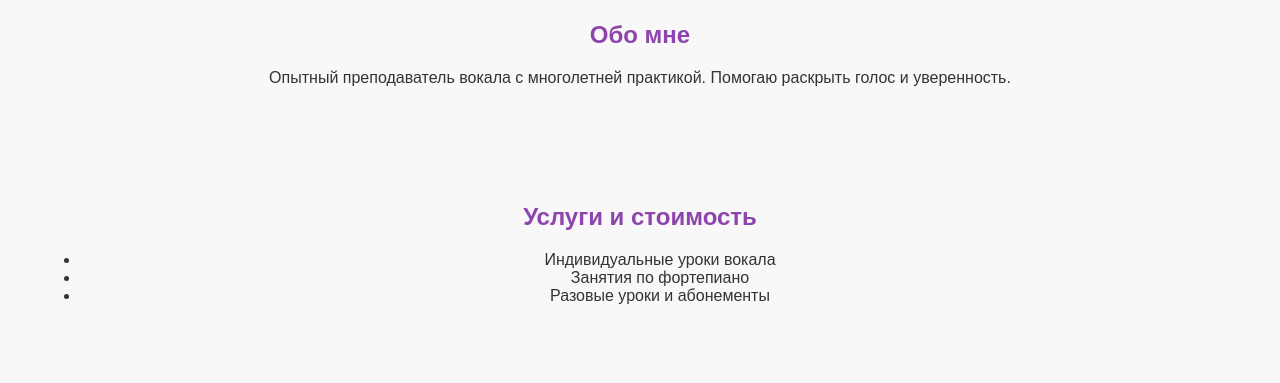
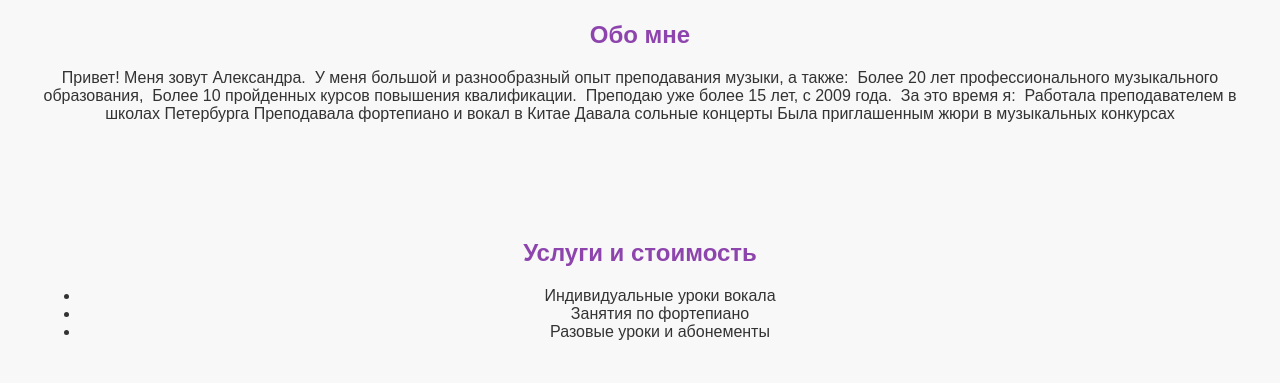
Before and after one commit to natalhir/lesite, a plain HTML site: page index.html in a window 1280 px wide. Shown: the part 417-800 px from the top of the page. Drawn offline with Linux system fonts and the light colour scheme; a script that the page names is missing.

Commit message:
Update index.html

```diff
--- a/index.html
+++ b/index.html
@@ -30,7 +30,22 @@
 
     <section id="about"><img src="https://github.com/natalhir/lesite/blob/main/photo_2025-03-17%2020.08.28.jpeg" alt="Преподаватель вокала" class="about-photo">
         <h2>Обо мне</h2>
-        <p>Опытный преподаватель вокала с многолетней практикой. Помогаю раскрыть голос и уверенность.</p>
+        <p>Привет! Меня зовут Александра.
+‌
+‌У меня большой и разнообразный ‌опыт преподавания музыки, а также:
+‌
+Более 20 лет профессионального музыкального образования,
+‌
+‌Более 10 пройденных курсов повышения квалификации.
+‌
+‌Преподаю уже более 15 лет, с 2009 года.
+‌
+‌За это время я:
+‌
+Работала преподавателем ‌в школах Петербурга
+Преподавала фортепиано ‌и вокал в Китае
+Давала сольные концерты
+‌Была приглашенным жюри ‌в музыкальных конкурсах</p>
     </section>
 
     <section id="services">
```
